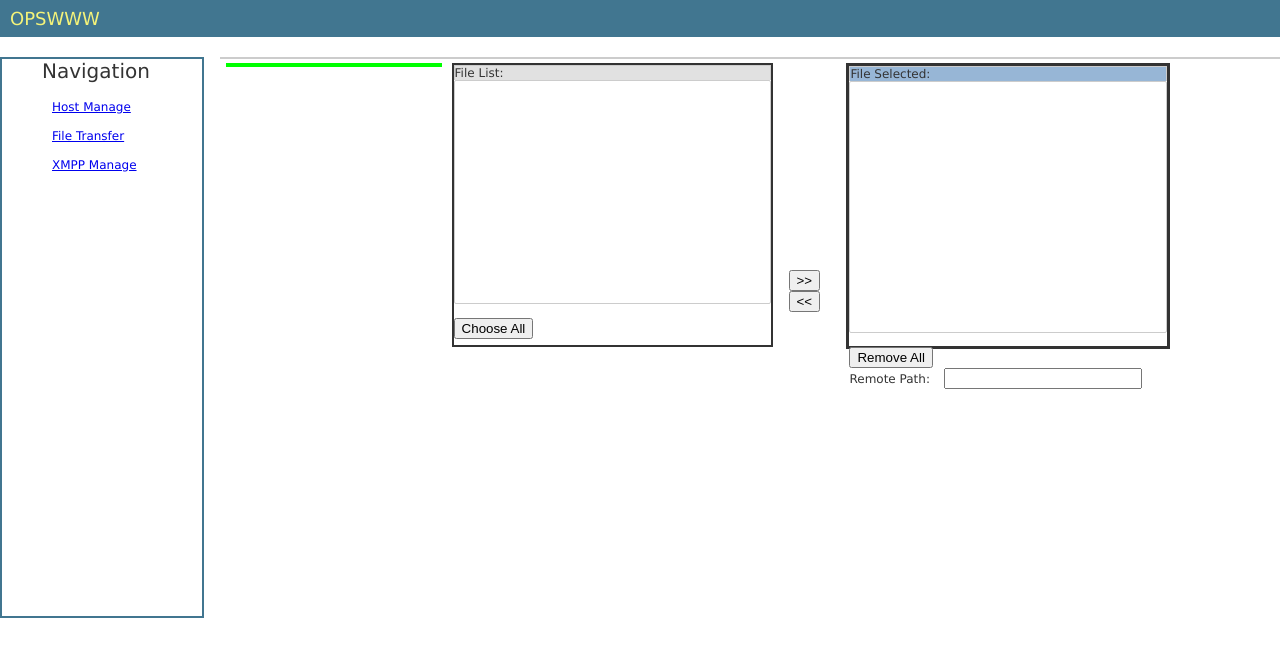
After one commit to baiqj/opswww, a Django app: page /file_transfer/ in a window 1280 px wide. The commit adds this page. Shown: the top 657 px of the page. Run offline with Django 3.2, Linux system fonts and the light colour scheme; lists and menus that the app fills with data are empty; parts of the project's set-up code (start-up, migrations or seed data) failed here and were passed over.

Commit message:
Wed Aug 13 18:13:06 CST 2014

```diff
--- a/opswww/static/css/base.css
+++ b/opswww/static/css/base.css
@@ -29,97 +29,126 @@ body {
 }
 
 #main {
-	margin-top:10px;
-	border-style:groove;
+	margin-top:20px;
 	height:500px;
 }
 
-#main-sidebar {
-	border-style:groove;
+#main-navigation {
+	position:absolute;
+	border:solid 2px;
+	border-color:#417690;
 	width:200px;
-	float:left;
+	height:100%;
 }
 
-#main-sidebar ul {
+#main-navigation div {
+	margin-left:40px;
+	font-size:20px;
+}
+
+#main-navigation li {
+	margin:5px;
+	padding:5px;
+}
+
+#main-navigation ul {
 	list-style-type:none;
+}
+
+#main-content {
+	margin-left:220px;
+	height:100%
+}
+
+
+table {
+	text-align:left;
+	width:900px;
 }
 
 
 
+/*file_transfer*/
 
-
-
-/* SORTABLE TABLES */
-
-thead th {
-    padding: 2px 5px;
-    line-height: normal;
+#file-transfer-main {
+	border:1px solid #ccc;
 }
 
-thead th a:link, thead th a:visited {
-    color: #666;
+#ft-hostlist {
+	float:left;
+	min-width:20px;
+	margin:5px;
+	display:inline-block;
+	width:20%;
+	border:solid 2px #00FF00;
+	background-color:#00FF00;
+
 }
 
+#ft-left {
+	position:relative;
+	margin:5px;
+	float:left;
+	min-width:20px;
+	display:inline-block;
+	width:30%;
+	border:solid 2px;
 
-
-thead th.sorted .text {
-	padding-right: 42px;
+	height:280px;
 }
 
-table thead th .text span {
-    padding: 2px 5px;
-    display:block;
+#ft-middle {
+	position:relative;
+	width:5%;
+	float:left;
+	display:inline-block;
+	margin:20% 0 30% 1%;
 }
 
-table thead th .text a {
-    display: block;
-    cursor: pointer;
-    padding: 2px 5px;
+#ft-right {
+	position:relative;
+	margin:5px;
+	float:left;
+	min-width:20px;
+	display:inline-block;
+	width:30%;
+	height:280px;
+	border:solid 3px;
 }
 
-
-
-thead th.sorted a.sortremove {
-    visibility: hidden;
+#file-for-select {
+	border:1px solid #ccc;
+	background:#e1e1e1;
+	border-bottom-style:none;
 }
 
-table thead th.sorted:hover a.sortremove {
-    visibility: visible;
+#file-selected {
+	border:1px solid #ccc;
+	background:#97b6d6;
+	border-bottom-style:none;
 }
 
-table thead th.sorted .sortoptions {
-    display: block;
-    padding: 4px 5px 0 5px;
-    float: right;
-    text-align: right;
+#file-selected select{
+	display: block;width:100%;height: 90%;border: 1px solid #ccc;margin:0px 10px 0 0;
 }
 
-table thead th.sorted .sortpriority {
-    font-size: .8em;
-    min-width: 12px;
-    text-align: center;
-    vertical-align: top;
+#ft-left select {
+	display:block;
+	width:100%;
+	height:80%;
+	border:1px solid #ccc;
+	overflow:auto;
 }
 
-table thead th.sorted .sortoptions a {
-    width: 14px;
-    height: 12px;
-    display: inline-block;
+#ft-right select {
+	display:block;
+	width:100%;
+	height:90%;
+	border:1px solid #ccc;
+	margin:0px 10px 0 0;
 }
 
-
-/* ORDERABLE TABLES */
-
-table.orderable tbody tr td:hover {
-    cursor: move;
+#remotepath input {
+	width:60%;
+	margin-left:10px
 }
-
-table.orderable tbody tr td:first-child {
-    padding-left: 14px;
-    background-image: url(../img/nav-bg-grabber.gif);
-    background-repeat: repeat-y;
-}
-
-table.orderable-initalized .order-cell, body>tr>td.order-cell {
-    display: none;
-}
--- a/opswww/templates/base.html
+++ b/opswww/templates/base.html
@@ -26,10 +26,11 @@
 			</div>
 
 			<div id="main">
-				<div id="main-sidebar">
-					<h4>main-sidebar</h4>
+				<div id="main-navigation">
+					<div>Navigation</div>
 					<ul>
 						<li><a href="/host_manage">Host Manage</a></li>
+						<li><a href="/file_transfer">File Transfer</a></li>
 						<li><a href="/xmpp_manage">XMPP Manage</a></li>
 					</ul>
 				</div>
--- /dev/null
+++ b/opswww/templates/file_transfer.html
@@ -0,0 +1,41 @@
+{% extends "base.html" %}
+{% block page-content %}
+
+	<div id="file-transfer-main">
+
+		<div id="ft-hostlist">
+
+		</div>
+
+    	<div id="ft-left">
+
+        	<div id="file-for-select">File List:</div>
+
+        	<select size="10"  multiple="MULTIPLE" id="filelist"></select>
+        	<br />
+        	<button  id="chooseall" class="btn btn-primary"> Choose All </button>
+
+		</div>
+
+        <div id="ft-middle">
+            <button  id="movetoright" class="btn btn-primary btn-small"> >> </button>
+           	<br />
+            <button  id="movetoleft"  class="btn btn-primary btn-small"> << </button>
+		</div>
+
+        <div id="ft-right">
+
+            <div id="file-selected">File Selected:</div>
+
+            <select size="10" id="selected_files"></select>
+            <br />
+            <button  id="removeall" class="btn btn-primary"> Remove All </button>
+			<div id="remotepath">
+            	Remote Path: <input type="text" id="remotepath" value=""/>
+            </div>
+
+    	</div>
+
+  	</div>
+
+{% endblock %}
--- a/opswww/templates/xmpp_manage.html
+++ b/opswww/templates/xmpp_manage.html
@@ -1,4 +1,6 @@
 {% extends "base.html" %}
 {% block page-content %}
+
 	<h2>It is my XMPP Manage page</h2>
+
 {% endblock %}
--- a/opswww/urls.py
+++ b/opswww/urls.py
@@ -11,6 +11,7 @@ urlpatterns = patterns('',
 
 	url(r'^host_manage/$', 'opswww.views.host_manage'),
 	url(r'^xmpp_manage/$', 'opswww.views.xmpp_manage'),
+	url(r'^file_transfer/$', 'opswww.views.file_transfer'),
 
     url(r'^admin/', include(admin.site.urls)),
 
--- a/opswww/views.py
+++ b/opswww/views.py
@@ -71,3 +71,6 @@ def host_manage(request):
 
 def xmpp_manage(request):
 	return render_to_response('xmpp_manage.html')
+
+def file_transfer(request):
+	return render_to_response('file_transfer.html')
```
Also changed, not shown: opswww/templates/admin_base.html (deleted, +0 -79 lines), opswww/templates/host_manage.html (+1 -21 lines).
